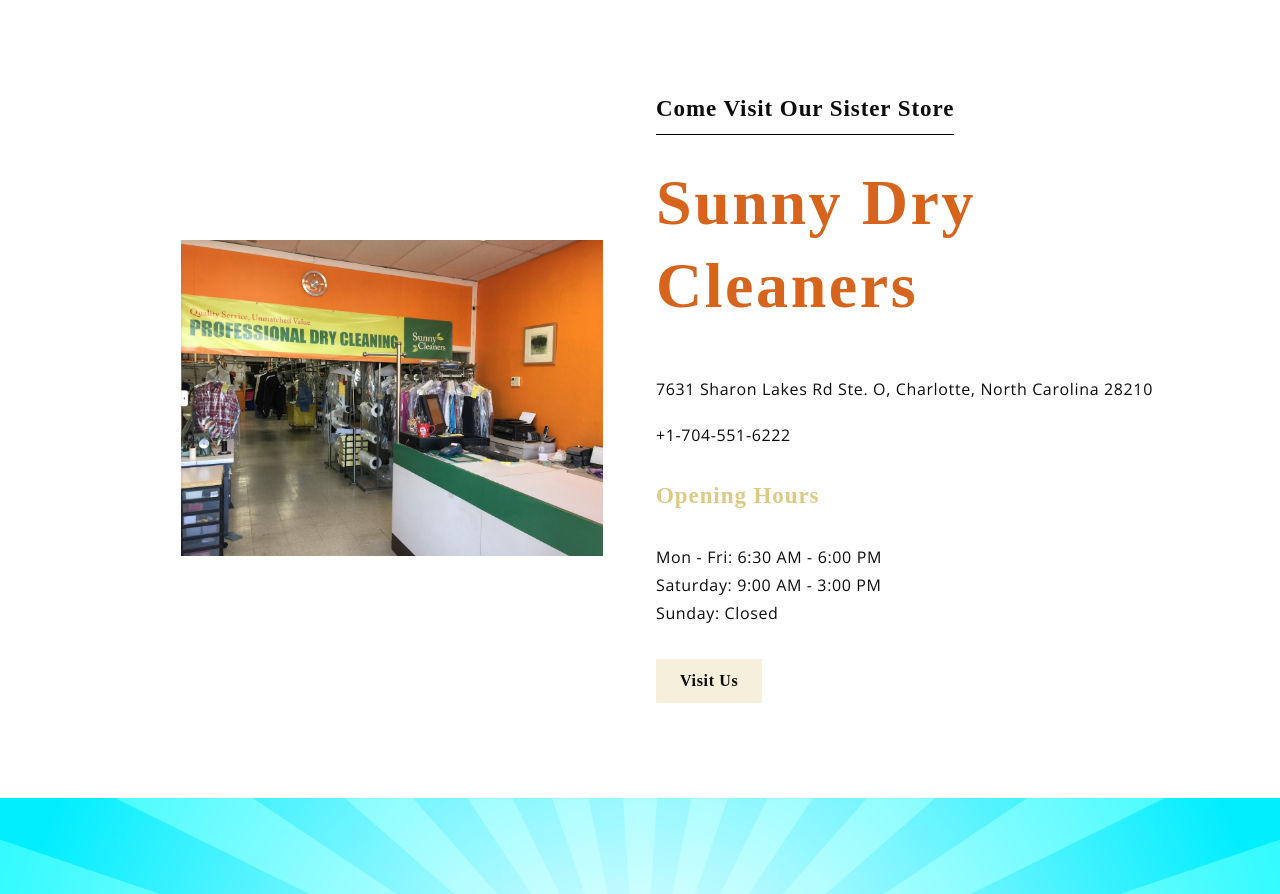
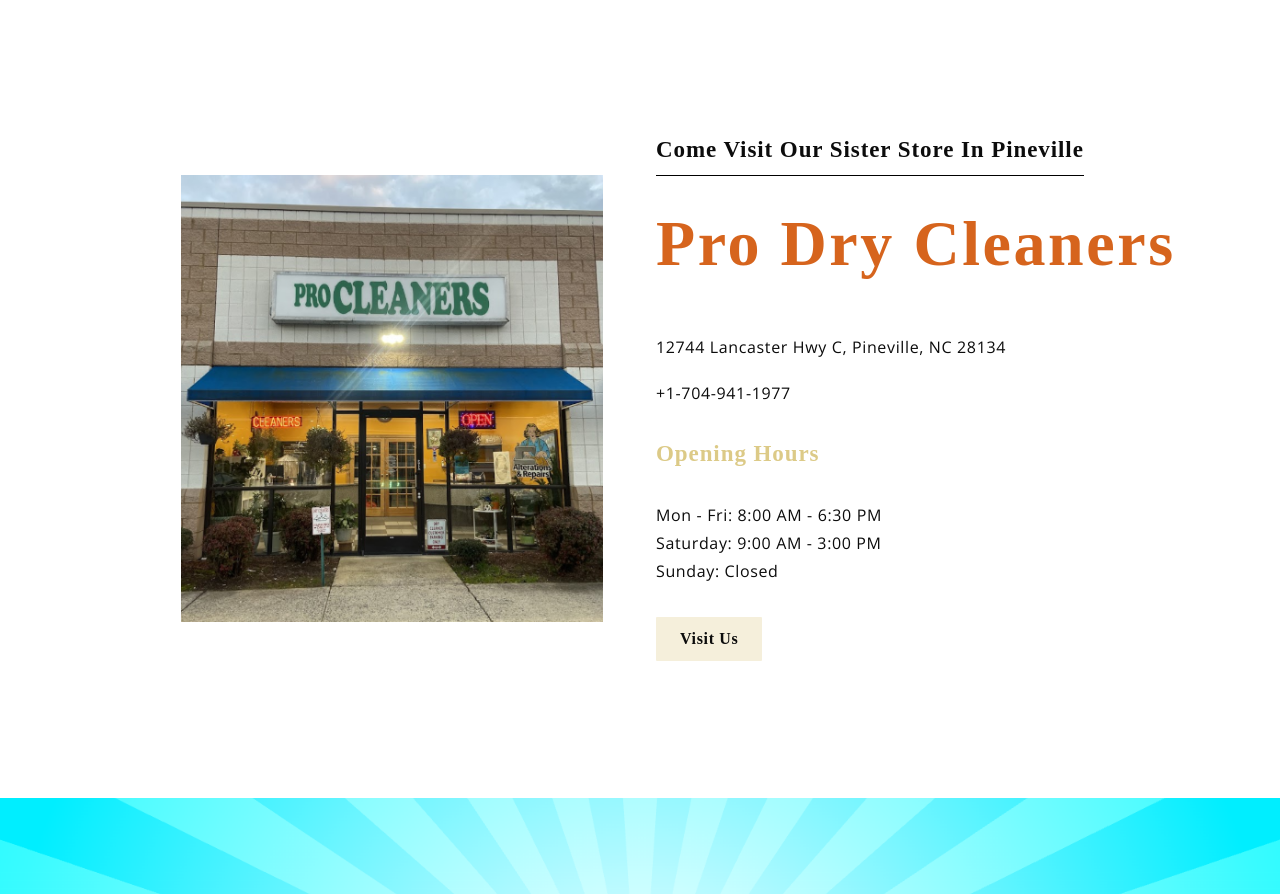
Before and after one commit to seansangpark/sunny_2.1, a React (Create React App) app: page / in a window 1280 px wide. Shown: the part 7198-8092 px from the top of the page. Built offline with nearby package versions, Linux system fonts and the light colour scheme; a web font is replaced by a local one.

Commit message:
sister store

```diff
--- a/src/container/SunnyCleaners/SunnyCleaners.jsx
+++ b/src/container/SunnyCleaners/SunnyCleaners.jsx
@@ -4,14 +4,14 @@
 import { images } from '../../constants';
 
 const SunnyCleaners = () => {
-  const phoneNumber = '+1-704-551-6222';
+  const phoneNumber = '+1-704-941-1977';
 
   const handleAddressClick = (e) => {
     // Prevent the default behavior of the button click
     e.preventDefault();
 
     // URL for Sunny Dry cleaners & Alterations on Google Maps
-    const mapURL = 'https://goo.gl/maps/nfSTFvjUqRQwubjq5';
+    const mapURL = 'https://maps.app.goo.gl/5EzdHRAfmnQESPSS9';
 
     // Check if the user is on an iPhone
     const isiPhone = /iPhone|iPod/.test(navigator.userAgent);
@@ -42,18 +42,18 @@
     >
       <div className='app__wrapper_img'>
         <img
-          src={images.sunny}
-          alt='sunny_cleaners'
+          src={images.welcome}
+          alt='pro_cleaners'
         />
       </div>
 
       <div className='app__wrapper_info'>
-        <SubHeading title='Come visit our sister store' />
+        <SubHeading title='Come visit our sister store in Pineville' />
         <h1
           className='headtext__cormorant'
           style={{ marginBottom: '3rem' }}
         >
-          Sunny Dry Cleaners
+          Pro Dry Cleaners
         </h1>
         <div className='app__wrapper-content'>
           <p
@@ -61,7 +61,7 @@
             style={{ cursor: 'pointer' }}
             onClick={handleAddressClick}
           >
-            7631 Sharon Lakes Rd Ste. O, Charlotte, North Carolina 28210
+            12744 Lancaster Hwy C, Pineville, NC 28134
           </p>
           <br />
           <p className='p__opensans'>
@@ -73,7 +73,7 @@
           >
             Opening Hours
           </p>
-          <p className='p__opensans'>Mon - Fri: 6:30 aM - 6:00 pM</p>
+          <p className='p__opensans'>Mon - Fri: 8:00 aM - 6:30 pM</p>
           <p className='p__opensans'>Saturday: 9:00 aM - 3:00 pM</p>
           <p className='p__opensans'>Sunday: Closed</p>
         </div>
```
